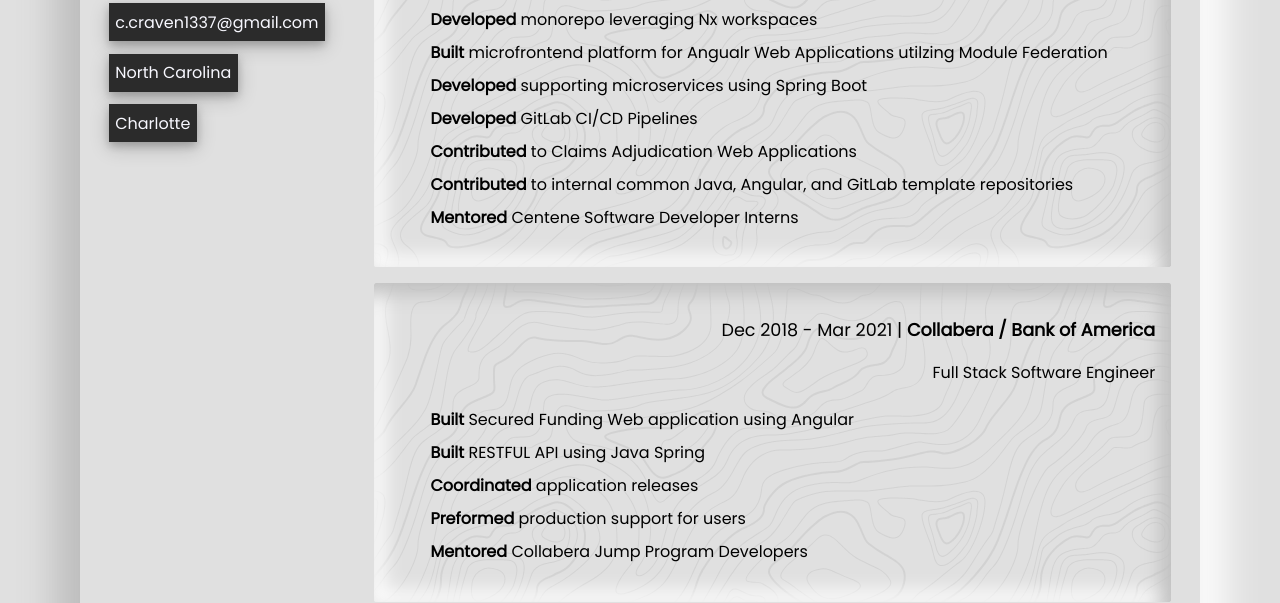
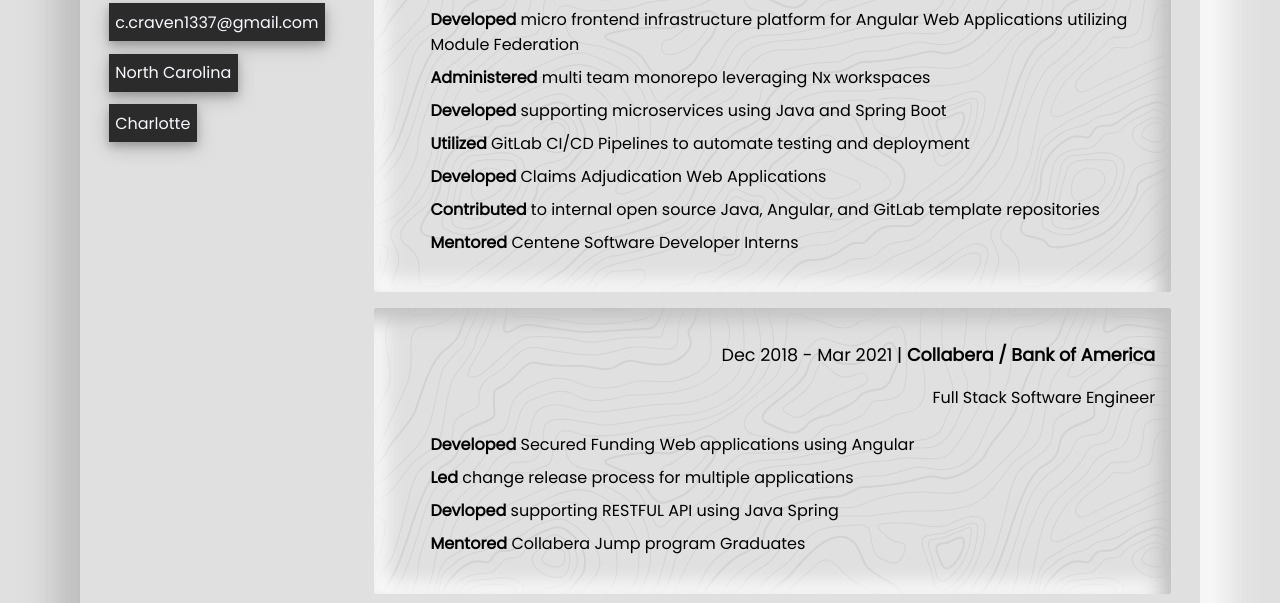
Before and after one commit to ccraven9/ccraven9.github.io, a plain HTML site: page resume/resume.html in a window 1280 px wide. Shown: the part 226-829 px from the top of the page. Drawn offline with Linux system fonts and the light colour scheme.

Commit message:
Update resume with spelling corrections, and re-worded work history

```diff
--- a/resume/resume.html
+++ b/resume/resume.html
@@ -20,11 +20,6 @@
                 <div class="name">
                     <div class="name__item">Carter</div>
                     <div class="name__item">Craven</div>
-                    <!-- <div class="edu">
-                        <p>
-                            UNC Charlotte | Computer Science
-                        </p>
-                    </div> -->
                     <div class="location">
                         <div class="location__items">
                             <span>c.craven1337@gmail.com</span>
@@ -44,24 +39,22 @@
                             <p>
                             <ul>
                                 <li>
-                                    <b>Developed</b> monorepo leveraging Nx workspaces
+                                    <b>Developed</b> micro frontend infrastructure platform for Angular Web Applications utilizing Module Federation
                                 </li>
                                 <li>
-                                    <b>Built</b> microfrontend platform for Angualr Web Applications utilzing Module
-                                    Federation
+                                    <b>Administered</b> multi team monorepo leveraging Nx workspaces
                                 </li>
                                 <li>
-                                    <b>Developed</b> supporting microservices using Spring Boot
+                                    <b>Developed</b> supporting microservices using Java and Spring Boot
                                 </li>
                                 <li>
-                                    <b>Developed</b> GitLab CI/CD Pipelines
+                                    <b>Utilized</b> GitLab CI/CD Pipelines to automate testing and deployment
                                 </li>
                                 <li>
-                                    <b>Contributed</b> to Claims Adjudication Web Applications
+                                    <b>Developed</b> Claims Adjudication Web Applications
                                 </li>
                                 <li>
-                                    <b>Contributed</b> to internal common Java, Angular, and GitLab template
-                                    repositories
+                                    <b>Contributed</b> to internal open source Java, Angular, and GitLab template repositories
                                 </li>
                                 <li>
                                     <b>Mentored</b> Centene Software Developer Interns
@@ -78,19 +71,16 @@
                             <p>
                             <ul>
                                 <li>
-                                    <b>Built</b> Secured Funding Web application using Angular
+                                    <b>Developed</b> Secured Funding Web applications using Angular
                                 </li>
                                 <li>
-                                    <b>Built</b> RESTFUL API using Java Spring
+                                    <b>Led</b> change release process for multiple applications
                                 </li>
                                 <li>
-                                    <b>Coordinated</b> application releases
+                                    <b>Devloped</b> supporting RESTFUL API using Java Spring
                                 </li>
                                 <li>
-                                    <b>Preformed</b> production support for users
-                                </li>
-                                <li>
-                                    <b>Mentored</b> Collabera Jump Program Developers
+                                    <b>Mentored</b> Collabera Jump program Graduates
                                 </li>
                             </ul>
                             </p>
@@ -111,8 +101,7 @@
                                 <b>Updated</b> SQL stored procedures
                             </li>
                             <li>
-                                <b>Organized</b> program wide lunch and learns for Junior and Associate software
-                                developers
+                                <b>Organized</b> program wide events for Junior and Associate software developers
                             </li>
                         </ul>
                         </p>
```
